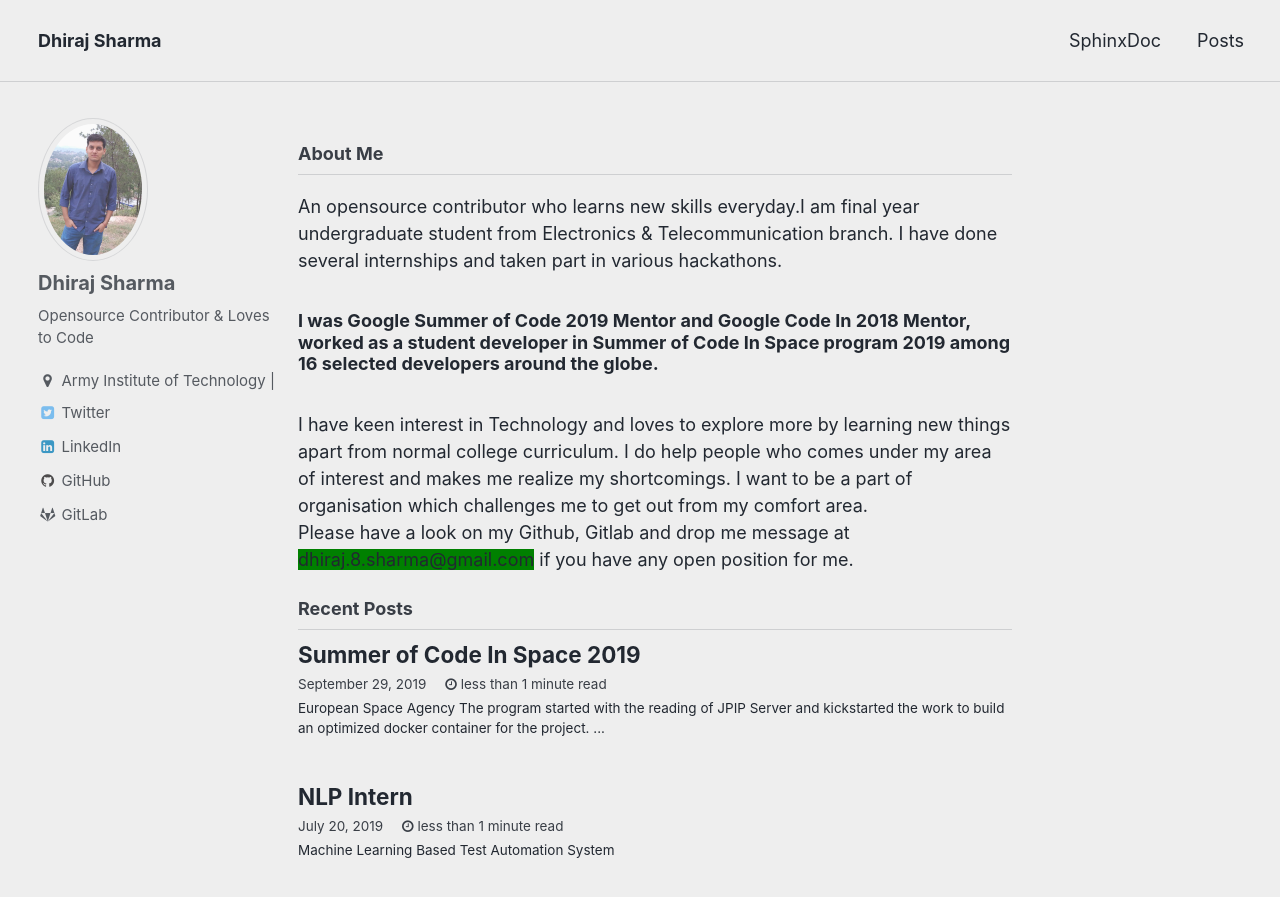
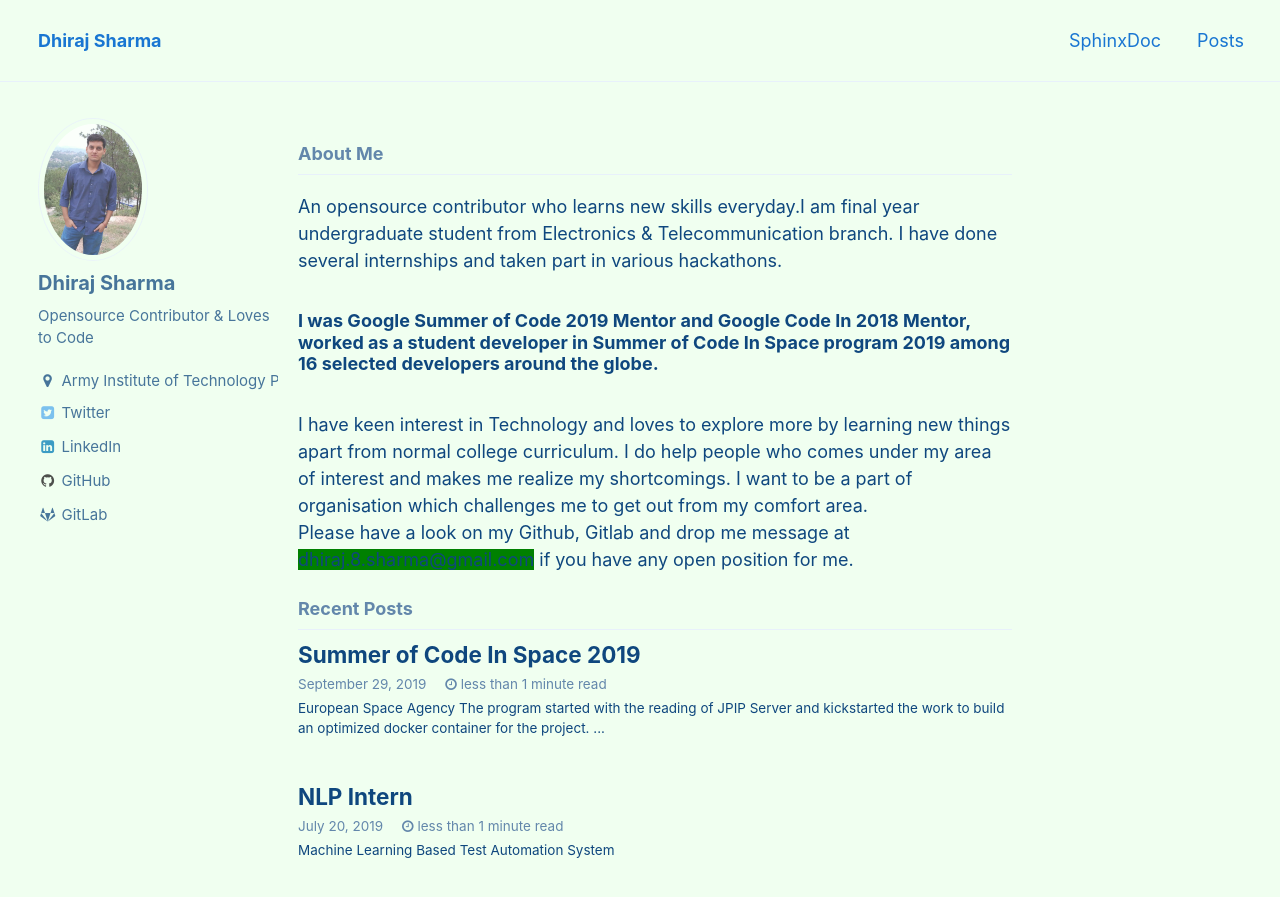
Before and after one commit to Dhiraj240/dhiraj240.github.io, a Jekyll site: the page built from index.html, in a window 1280 px wide and 900 px high. Shown: the top 897 px of the window. Built offline with Jekyll 4.4.1, drawn with Linux system fonts in a browser that asks for light colours; the list of posts is cut into pages by our own code.

Commit message:
Update _config.yml

```diff
--- a/_config.yml
+++ b/_config.yml
@@ -5,7 +5,7 @@
 # For technical reasons, this file is *NOT* reloaded automatically when you use
 # `jekyll serve`. If you change this file, please restart the server process.
 
-minimal_mistakes_skin    : "air" # "air", "aqua", "contrast", "dark", "dirt", "neon", "mint", "plum", "sunrise"
+minimal_mistakes_skin    : "aqua" # "air", "aqua", "contrast", "dark", "dirt", "neon", "mint", "plum", "sunrise"
 
 # Site Settings
 locale                   : "en"
@@ -86,7 +86,8 @@ author:
   name             : "Dhiraj Sharma"
   avatar           : "/assets/images/dhiraj.jpg" # path of avatar image, e.g. "/assets/images/bio-photo.jpg"
   bio              : "Opensource Contributor & Loves to Code"
-  location         : "Army Institute of Technology | Pune, Maharashtra"
+  location         : "Army Institute of Technology
+                      Pune, Maharshtra"
   email            :
   uri              :
   home             : # null (default), "absolute or relative url to link to author home"
```
